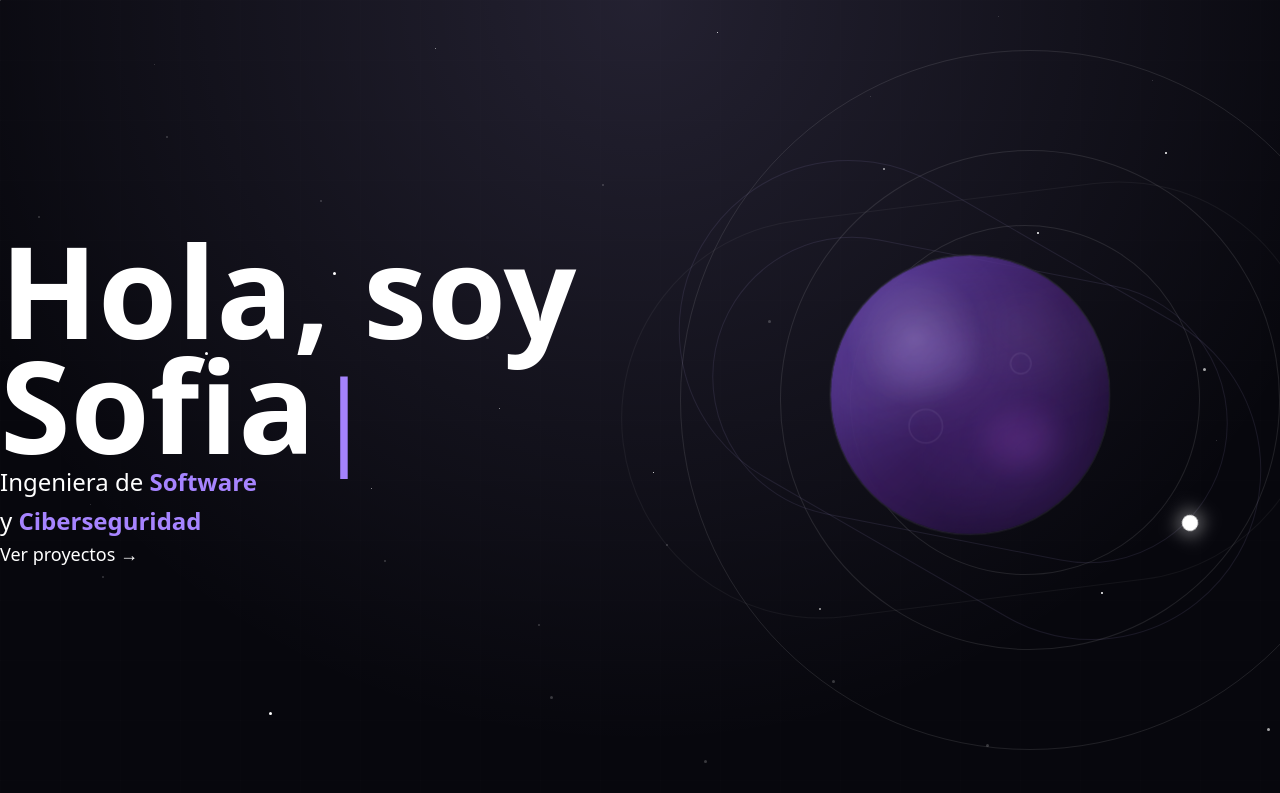
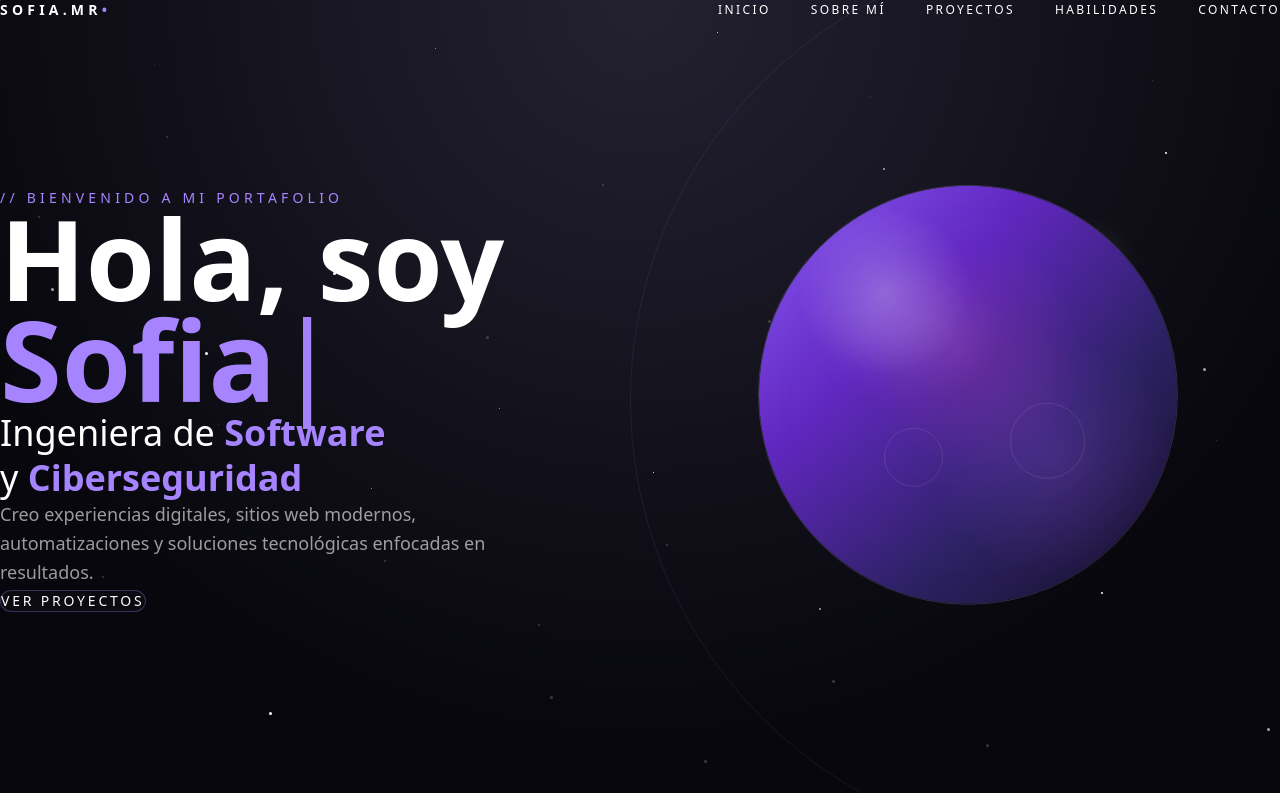
Before and after one commit to sofinator-hub/portafolio-sofia, a Next.js app: page / in a window 1280 px wide. Shown: the top 793 px of the page. Built offline with nearby package versions, Linux system fonts and the light colour scheme.

Commit message:
create navbar

```diff
--- a/app/components/hero/Hero.tsx
+++ b/app/components/hero/Hero.tsx
@@ -11,17 +11,32 @@ export default function Hero() {
       id="home"
       className="relative min-h-screen flex items-center overflow-hidden"
     >
-      <div className="absolute inset-0 space-grid opacity-20" />
+      <div className="absolute inset-0 space-grid opacity-10" />
 
       <OrbitBackground />
       <Stars />
 
       <div className="max-w-[1400px] mx-auto w-full px-6 md:px-20">
-        <div className="grid lg:grid-cols-2 gap-4 lg:gap-10 items-center">
+        <div className="grid lg:grid-cols-2 items-center gap-8">
 
           {/* TEXTO */}
 
           <div className="relative z-10 text-center lg:text-left">
+
+            <motion.p
+              initial={{ opacity: 0 }}
+              animate={{ opacity: 1 }}
+              className="
+                mb-8
+                uppercase
+                tracking-[0.3em]
+                text-violet-400
+                text-xs
+                md:text-sm
+              "
+            >
+              // Bienvenido a mi portafolio
+            </motion.p>
 
             <motion.h1
               initial={{
@@ -39,16 +54,18 @@ export default function Hero() {
                 text-6xl
                 sm:text-7xl
                 md:text-8xl
-                lg:text-[8rem]
+                lg:text-[7rem]
 
                 font-bold
-
                 leading-[0.9]
               "
             >
               Hola, soy
               <br />
-              Sofia
+
+              <span className="text-violet-400">
+                Sofia
+              </span>
 
               <motion.span
                 animate={{
@@ -59,10 +76,9 @@ export default function Hero() {
                   repeat: Infinity,
                 }}
                 className="
+                  ml-2
+                  font-light
                   text-violet-400
-                  text-[0.8em]
-                  ml-1
-                  font-light
                 "
               >
                 |
@@ -70,24 +86,18 @@ export default function Hero() {
             </motion.h1>
 
             <motion.p
-              initial={{
-                opacity: 0,
-              }}
-              animate={{
-                opacity: 1,
-              }}
-              transition={{
-                delay: 0.3,
-              }}
+              initial={{ opacity: 0 }}
+              animate={{ opacity: 1 }}
+              transition={{ delay: 0.3 }}
               className="
-                mt-6
+                mt-8
 
-                text-lg
-                md:text-2xl
+                text-2xl
+                md:text-4xl
 
-                leading-relaxed
+                leading-tight
 
-                max-w-lg
+                max-w-[700px]
 
                 mx-auto
                 lg:mx-0
@@ -106,16 +116,36 @@ export default function Hero() {
               </span>
             </motion.p>
 
+            <motion.p
+              initial={{ opacity: 0 }}
+              animate={{ opacity: 1 }}
+              transition={{ delay: 0.5 }}
+              className="
+                mt-8
+
+                text-white/60
+
+                text-base
+                md:text-lg
+
+                leading-relaxed
+
+                max-w-[520px]
+
+                mx-auto
+                lg:mx-0
+              "
+            >
+              Creo experiencias digitales,
+              sitios web modernos,
+              automatizaciones y soluciones
+              tecnológicas enfocadas en resultados.
+            </motion.p>
+
             <motion.div
-              initial={{
-                opacity: 0,
-              }}
-              animate={{
-                opacity: 1,
-              }}
-              transition={{
-                delay: 0.6,
-              }}
+              initial={{ opacity: 0 }}
+              animate={{ opacity: 1 }}
+              transition={{ delay: 0.8 }}
               className="mt-10"
             >
               <a
@@ -123,18 +153,34 @@ export default function Hero() {
                 className="
                   inline-flex
                   items-center
-                  gap-3
+                  justify-center
 
-                  text-white/70
-                  text-lg
+                  px-8
+                  py-4
 
-                  hover:text-violet-400
+                  rounded-2xl
+
+                  border
+                  border-violet-400/30
+
+                  bg-white/[0.02]
+
+                  backdrop-blur-sm
+
+                  text-white
+
+                  tracking-[0.2em]
+                  uppercase
+                  text-sm
+
+                  hover:border-violet-400
+                  hover:bg-violet-500/10
 
                   transition-all
                   duration-300
                 "
               >
-                Ver proyectos →
+                Ver proyectos
               </a>
             </motion.div>
 
@@ -146,17 +192,14 @@ export default function Hero() {
             className="
               relative
 
-              h-[260px]
-              sm:h-[340px]
-              md:h-[450px]
+              h-[280px]
+              sm:h-[400px]
+              md:h-[500px]
               lg:h-[650px]
 
               flex
               items-center
               justify-center
-
-              mt-8
-              lg:mt-0
             "
           >
             <Planet />
--- a/app/components/hero/OrbitBackground.tsx
+++ b/app/components/hero/OrbitBackground.tsx
@@ -2,13 +2,43 @@ export default function OrbitBackground() {
   return (
     <div className="absolute inset-0 overflow-hidden pointer-events-none">
 
-      <div className="absolute w-[700px] h-[700px] border border-white/10 rounded-full right-[-100px] top-1/2 -translate-y-1/2" />
+      <div
+        className="
+          absolute
 
-      <div className="absolute w-[500px] h-[500px] border border-white/10 rounded-full right-[0px] top-1/2 -translate-y-1/2 rotate-12" />
+          w-[900px]
+          h-[900px]
 
-      <div className="absolute w-[350px] h-[350px] border border-white/10 rounded-full right-[80px] top-1/2 -translate-y-1/2 -rotate-12" />
+          border
 
-      <div className="absolute w-4 h-4 bg-white rounded-full right-[250px] top-[40%] shadow-[0_0_40px_white]" />
+          border-violet-400/10
+
+          rounded-full
+
+          right-[-250px]
+          top-1/2
+
+          -translate-y-1/2
+        "
+      />
+
+      <div
+        className="
+          absolute
+
+          w-5
+          h-5
+
+          rounded-full
+
+          bg-white
+
+          right-[180px]
+          top-[32%]
+
+          shadow-[0_0_40px_white]
+        "
+      />
 
     </div>
   );
--- a/app/components/hero/Planet.tsx
+++ b/app/components/hero/Planet.tsx
@@ -1,46 +1,20 @@
 "use client";
 
-import {
-  motion,
-  useMotionValue,
-  useSpring,
-  useScroll,
-  useTransform,
-} from "framer-motion";
+import { motion, useMotionValue, useSpring } from "framer-motion";
 
 export default function Planet() {
   const mouseX = useMotionValue(0);
   const mouseY = useMotionValue(0);
 
   const rotateX = useSpring(mouseY, {
-    stiffness: 50,
+    stiffness: 40,
     damping: 20,
   });
 
   const rotateY = useSpring(mouseX, {
-    stiffness: 50,
+    stiffness: 40,
     damping: 20,
   });
-
-  const { scrollYProgress } = useScroll();
-
-  const scrollYMove = useTransform(
-    scrollYProgress,
-    [0, 1],
-    [0, -40]
-  );
-
-  const scrollScale = useTransform(
-    scrollYProgress,
-    [0, 1],
-    [1, 1.08]
-  );
-
-  const orbitRotate = useTransform(
-    scrollYProgress,
-    [0, 1],
-    [0, 30]
-  );
 
   const handleMouseMove = (
     e: React.MouseEvent<HTMLDivElement>
@@ -54,8 +28,8 @@ export default function Planet() {
     const y =
       (e.clientY - rect.top) / rect.height;
 
-    mouseX.set((x - 0.5) * 12);
-    mouseY.set(-(y - 0.5) * 12);
+    mouseX.set((x - 0.5) * 10);
+    mouseY.set(-(y - 0.5) * 10);
   };
 
   return (
@@ -64,8 +38,8 @@ export default function Planet() {
       className="
         relative
 
-        w-[320px]
-        h-[320px]
+        w-[260px]
+        h-[260px]
 
         md:w-[520px]
         md:h-[520px]
@@ -75,89 +49,6 @@ export default function Planet() {
         justify-center
       "
     >
-
-      {/* ORBITA 1 */}
-
-      <motion.div
-        style={{
-          rotate: orbitRotate,
-        }}
-        className="
-          absolute
-
-          w-[380px]
-          h-[220px]
-
-          md:w-[620px]
-          md:h-[340px]
-
-          border
-          border-violet-300/10
-
-          rounded-full
-        "
-      />
-
-      {/* ORBITA 2 */}
-
-      <motion.div
-        animate={{
-          rotate: -360,
-        }}
-        transition={{
-          duration: 90,
-          repeat: Infinity,
-          ease: "linear",
-        }}
-        className="
-          absolute
-
-          w-[320px]
-          h-[180px]
-
-          md:w-[520px]
-          md:h-[280px]
-
-          border
-          border-violet-300/10
-
-          rounded-full
-
-          rotate-[35deg]
-        "
-      />
-
-      {/* ORBITA 3 */}
-
-      <motion.div
-        animate={{
-          rotate: 360,
-        }}
-        transition={{
-          duration: 120,
-          repeat: Infinity,
-          ease: "linear",
-        }}
-        className="
-          absolute
-
-          w-[430px]
-          h-[260px]
-
-          md:w-[700px]
-          md:h-[400px]
-
-          border
-          border-white/5
-
-          rounded-full
-
-          rotate-[-25deg]
-        "
-      />
-
-      {/* PLANETA */}
-
       <motion.div
         animate={{
           y: [0, -10, 0],
@@ -167,14 +58,9 @@ export default function Planet() {
           repeat: Infinity,
           ease: "easeInOut",
         }}
-        whileHover={{
-          scale: 1.03,
-        }}
         style={{
           rotateX,
           rotateY,
-          y: scrollYMove,
-          scale: scrollScale,
         }}
         className="
           relative
@@ -182,73 +68,47 @@ export default function Planet() {
           w-[180px]
           h-[180px]
 
-          md:w-[260px]
-          md:h-[260px]
+          md:w-[420px]
+          md:h-[420px]
 
           rounded-full
 
           overflow-hidden
 
           border
-          border-white/10
-
-          backdrop-blur-xl
+          border-violet-300/20
         "
       >
-
-        {/* BASE */}
-
         <div
-          className="
-            absolute
-            inset-0
-            rounded-full
-          "
+          className="absolute inset-0 rounded-full"
           style={{
             background: `
-              radial-gradient(circle at 30% 30%, rgba(255,255,255,0.18), transparent 25%),
-              radial-gradient(circle at 70% 70%, rgba(168,85,247,0.15), transparent 40%),
+              radial-gradient(circle at 30% 25%, rgba(255,255,255,.25), transparent 20%),
+              radial-gradient(circle at 50% 40%, rgba(236,72,153,.18), transparent 35%),
+              radial-gradient(circle at 70% 65%, rgba(168,85,247,.2), transparent 30%),
               linear-gradient(
                 135deg,
-                rgba(139,92,246,0.55),
-                rgba(88,28,135,0.35),
-                rgba(0,0,0,0.9)
+                #8b5cf6,
+                #5b21b6,
+                #1e1b4b,
+                #050505
               )
             `,
           }}
         />
 
-        {/* BANDA ATMOSFÉRICA */}
-
-        <motion.div
-          animate={{
-            x: [-20, 20, -20],
-          }}
-          transition={{
-            duration: 20,
-            repeat: Infinity,
-            ease: "linear",
-          }}
+        <div
           className="
             absolute
-
-            top-[35%]
-            left-[-10%]
-
-            w-[120%]
-            h-8
+            inset-[-100px]
 
             rounded-full
 
-            bg-violet-300/10
+            bg-violet-500/20
 
-            blur-xl
-
-            rotate-[-12deg]
+            blur-[140px]
           "
         />
-
-        {/* SUPERFICIE */}
 
         <div
           className="
@@ -257,14 +117,14 @@ export default function Planet() {
             top-[25%]
             left-[20%]
 
-            w-20
-            h-14
+            w-[30%]
+            h-[18%]
 
             rounded-full
 
-            bg-violet-400/10
+            bg-white/10
 
-            blur-md
+            blur-xl
           "
         />
 
@@ -272,35 +132,16 @@ export default function Planet() {
           className="
             absolute
 
-            bottom-[25%]
-            right-[20%]
+            bottom-[30%]
+            right-[22%]
 
-            w-16
-            h-12
-
-            rounded-full
-
-            bg-fuchsia-400/10
-
-            blur-md
-          "
-        />
-
-        {/* CRÁTERES */}
-
-        <div
-          className="
-            absolute
-
-            top-[55%]
-            left-[28%]
-
-            w-8
-            h-8
+            w-[18%]
+            h-[18%]
 
             rounded-full
 
             border
+
             border-white/10
           "
         />
@@ -309,123 +150,20 @@ export default function Planet() {
           className="
             absolute
 
-            top-[35%]
-            right-[28%]
+            top-[58%]
+            left-[30%]
 
-            w-5
-            h-5
-
-            rounded-full
-
-            border
-            border-white/10
-          "
-        />
-
-        {/* ILUMINACIÓN */}
-
-        <div
-          className="
-            absolute
-
-            top-6
-            left-8
-
-            w-24
-            h-24
-
-            rounded-full
-
-            bg-white/10
-
-            blur-2xl
-          "
-        />
-
-        {/* GLOW */}
-
-        <div
-          className="
-            absolute
-
-            inset-[-80px]
-
-            rounded-full
-
-            bg-violet-500/20
-
-            blur-[120px]
-          "
-        />
-
-        {/* ANILLO */}
-
-        <motion.div
-          animate={{
-            rotate: 360,
-          }}
-          transition={{
-            duration: 40,
-            repeat: Infinity,
-            ease: "linear",
-          }}
-          className="
-            absolute
-
-            inset-[-12px]
+            w-[14%]
+            h-[14%]
 
             rounded-full
 
             border
 
-            border-violet-400/10
-          "
-        />
-
-      </motion.div>
-
-      {/* SATÉLITE */}
-
-      <motion.div
-        animate={{
-          rotate: 360,
-        }}
-        transition={{
-          duration: 18,
-          repeat: Infinity,
-          ease: "linear",
-        }}
-        className="
-          absolute
-
-          w-[320px]
-          h-[320px]
-
-          md:w-[520px]
-          md:h-[520px]
-        "
-      >
-        <div
-          className="
-            absolute
-
-            top-0
-            left-1/2
-
-            -translate-x-1/2
-
-            w-4
-            h-4
-
-            rounded-full
-
-            bg-white
-
-            shadow-[0_0_20px_white]
+            border-white/10
           "
         />
       </motion.div>
-
     </div>
   );
 }
--- a/app/components/navigation/Navbar.tsx
+++ b/app/components/navigation/Navbar.tsx
@@ -1,3 +1,100 @@
+"use client";
+
+import { motion } from "framer-motion";
+
+const links = [
+  { label: "INICIO", href: "#home" },
+  { label: "SOBRE MÍ", href: "#about" },
+  { label: "PROYECTOS", href: "#projects" },
+  { label: "HABILIDADES", href: "#skills" },
+  { label: "CONTACTO", href: "#contact" },
+];
+
 export default function Navbar() {
-  return null;
+  return (
+    <motion.header
+      initial={{
+        opacity: 0,
+        y: -20,
+      }}
+      animate={{
+        opacity: 1,
+        y: 0,
+      }}
+      transition={{
+        duration: 0.8,
+      }}
+      className="
+        fixed
+        top-0
+        left-0
+        right-0
+
+        z-50
+      "
+    >
+      <div
+        className="
+          max-w-[1600px]
+          mx-auto
+
+          px-6
+          md:px-12
+
+          py-8
+
+          flex
+          items-center
+          justify-between
+        "
+      >
+        <a
+          href="#home"
+          className="
+            text-sm
+
+            tracking-[0.3em]
+
+            font-semibold
+
+            text-white
+          "
+        >
+          SOFIA.MR
+          <span className="text-violet-400 ml-1">
+            •
+          </span>
+        </a>
+
+        <nav
+          className="
+            flex
+
+            items-center
+            gap-10
+          "
+        >
+          {links.map((link) => (
+            <a
+              key={link.href}
+              href={link.href}
+              className="
+                text-xs
+
+                tracking-[0.2em]
+
+                text-white/70
+
+                hover:text-violet-400
+
+                transition-colors
+              "
+            >
+              {link.label}
+            </a>
+          ))}
+        </nav>
+      </div>
+    </motion.header>
+  );
 }
```
